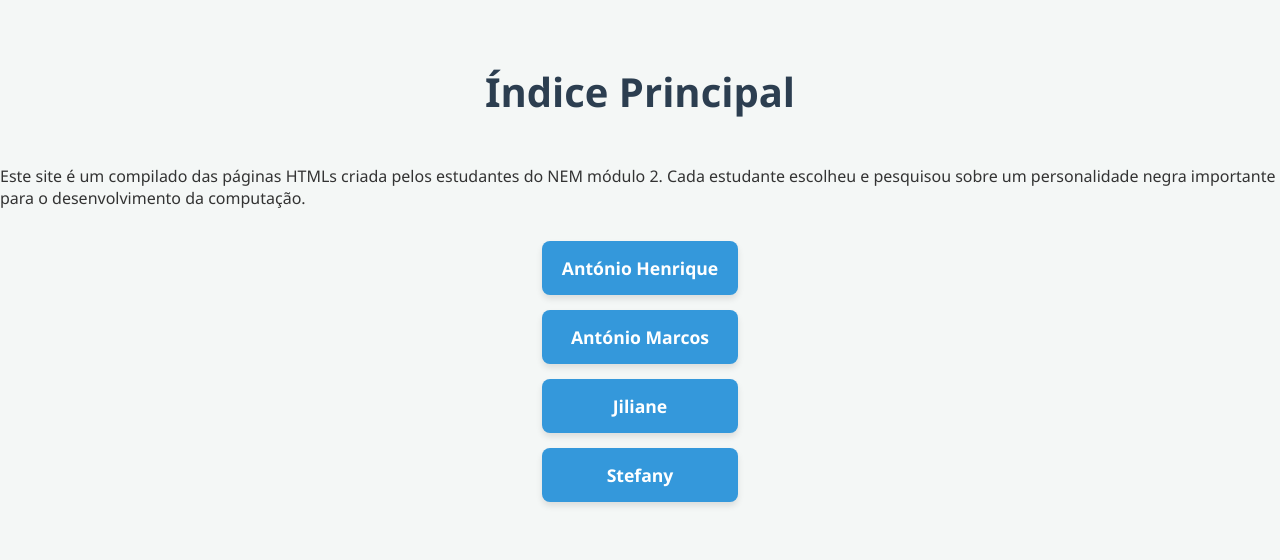
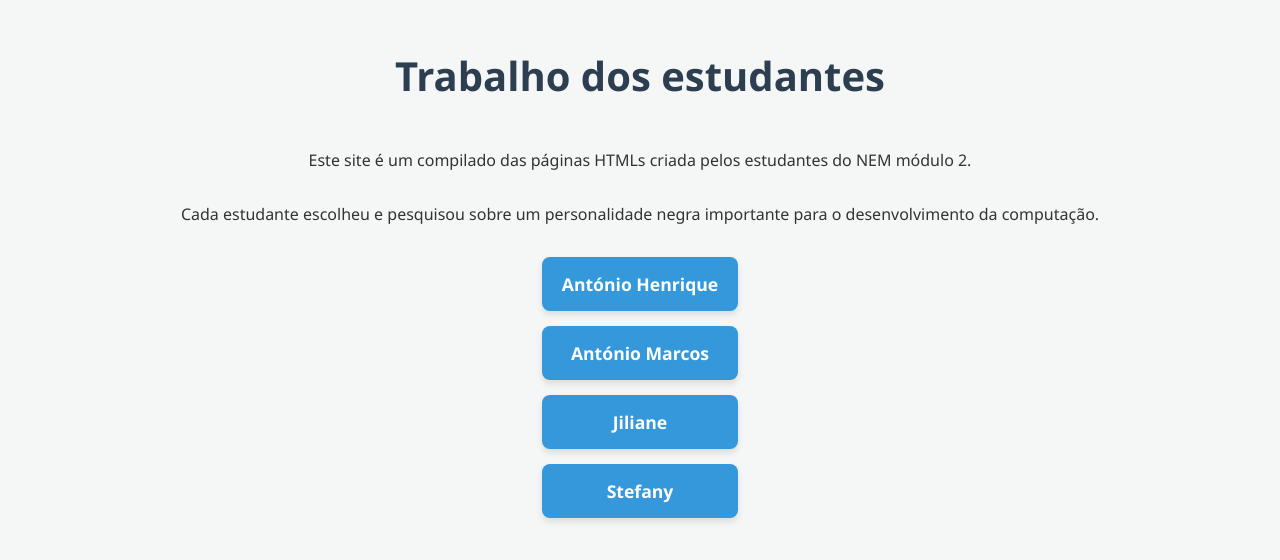
Before and after one commit to giovaneeduardolima/Emerer_NEM2_2026, a plain HTML site: page index.html in a window 1280 px wide. Shown: the part 122-682 px from the top of the page. Drawn offline with Linux system fonts and the light colour scheme.

Commit message:
Change title and headings in index.html
Updated the title and headings to reflect the project focus.

```diff
--- a/index.html
+++ b/index.html
@@ -3,7 +3,7 @@
 <head>
     <meta charset="UTF-8">
     <meta name="viewport" content="width=device-width, initial-scale=1.0">
-    <title>Página Inicial</title>
+    <title>EMERER NEM módulo 2 </title>
     <style>
         body {
             font-family: 'Segoe UI', Tahoma, Geneva, Verdana, sans-serif;
@@ -56,9 +56,10 @@
 </head>
 <body>
 
-    <h1>Índice Principal</h1>
-    <p>Este site é um compilado das páginas HTMLs criada pelos estudantes do NEM módulo 2.
-        Cada estudante escolheu e pesquisou sobre um personalidade negra importante para o desenvolvimento da computação.</p>
+    <h1>Trabalho dos estudantes</h1>
+    <p>Este site é um compilado das páginas HTMLs criada pelos estudantes do NEM módulo 2. </p>
+    <p> Cada estudante escolheu e pesquisou sobre um personalidade negra importante para o desenvolvimento da computação.</p>
+
     <nav>
         <ul>
             <li><a href="AntonioHenrique2.html">António Henrique</a></li>
```
